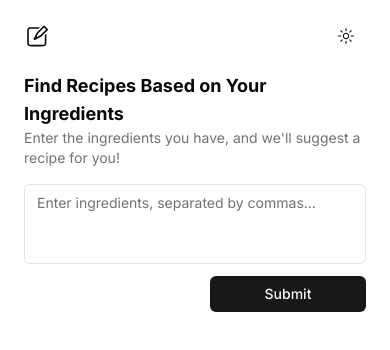
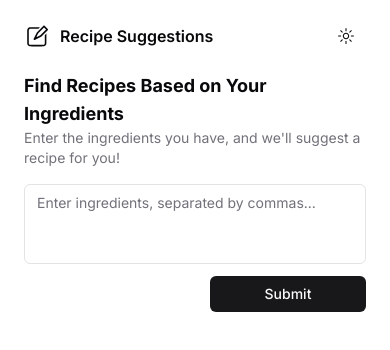
Before and after one commit to kyrylolvov/recipe-suggestion, a Next.js app: page / in a window 390 px wide. Shown: the top 350 px of the page. Built offline with nearby package versions, Linux system fonts and the light colour scheme.

Commit message:
CHANGED: - Brought back header title

```diff
--- a/app/components/header.tsx
+++ b/app/components/header.tsx
@@ -8,7 +8,7 @@ export default function Header() {
     <header className="py-4 flex justify-between items-center">
       <Link href="/" className="flex items-center gap-3">
         <Pencil2Icon className="w-6 h-6" />
-        <div className="hidden md:block font-semibold">Recipe Suggestions</div>
+        <div className="block font-semibold">Recipe Suggestions</div>
       </Link>
       <ThemeSwitch />
     </header>
```
